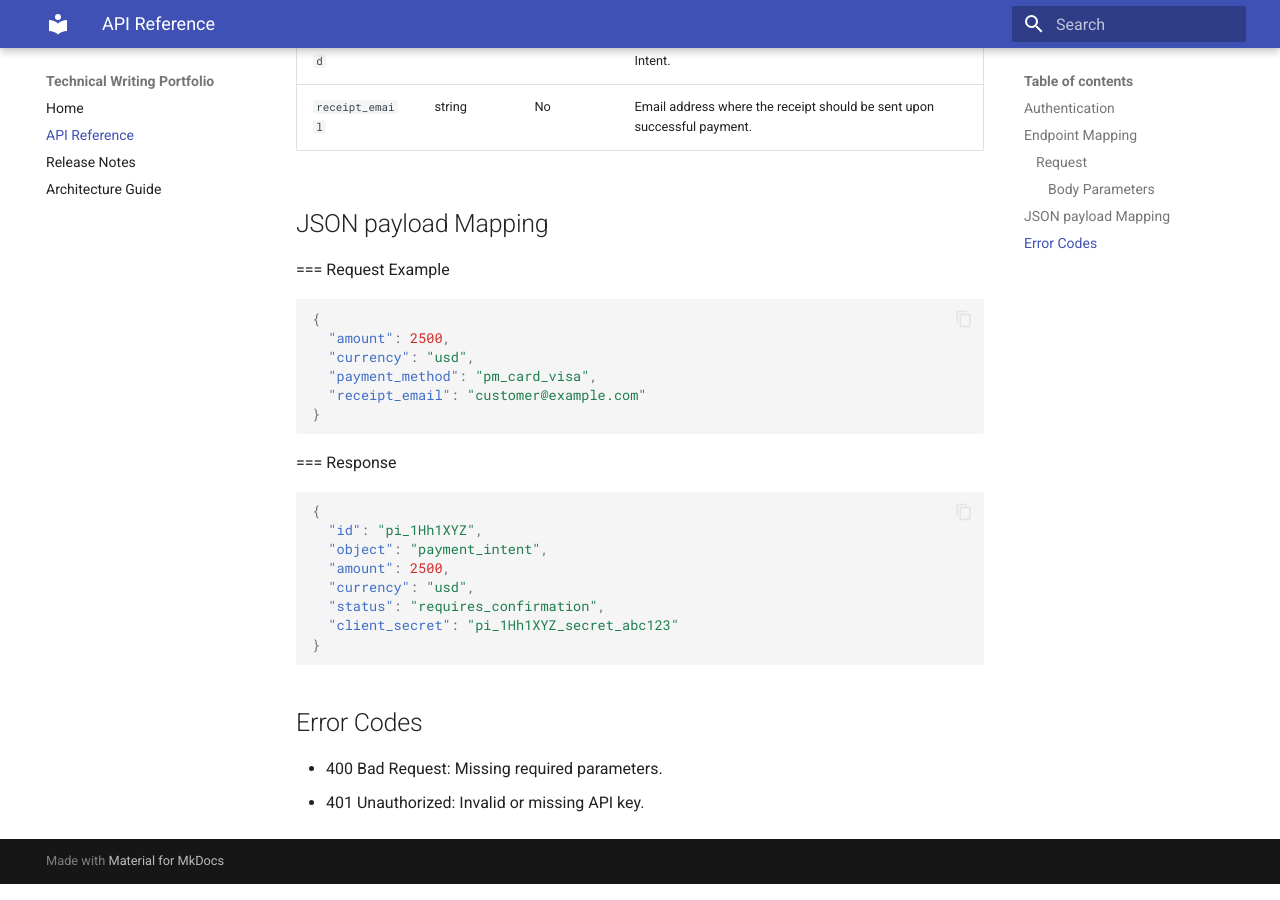
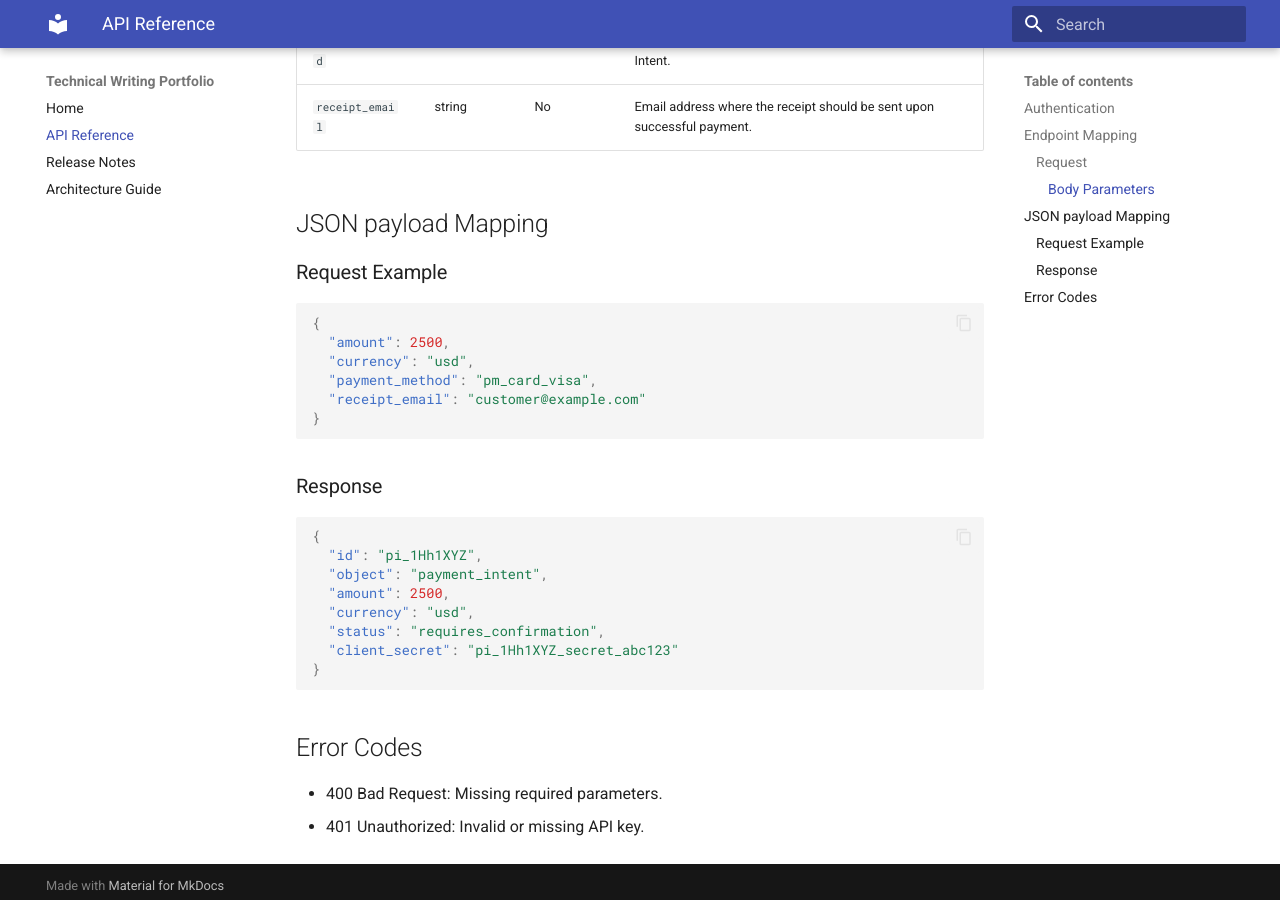
Before and after one commit to abhisd123/tech-writing-repo, an MkDocs documentation site: the page built from docs/api-reference.md, in a window 1280 px wide and 900 px high, scrolled down 942 px. Built offline with MkDocs 1.6.1 and Material for MkDocs 9.7.7, drawn with Linux system fonts in a browser that asks for light colours.

Commit message:
Fix headings in api-reference.md
Updated headings for request and response examples in API reference.

````diff
--- a/docs/api-reference.md
+++ b/docs/api-reference.md
@@ -30,7 +30,7 @@ This endpoint requires a Bearer token in the authorization header.
 
 ## JSON payload Mapping
 
-=== Request Example
+### Request Example
 
 ```json
 {
@@ -41,7 +41,7 @@ This endpoint requires a Bearer token in the authorization header.
 }
 ```
 
-=== Response
+### Response
 
 ```json
 {
````
